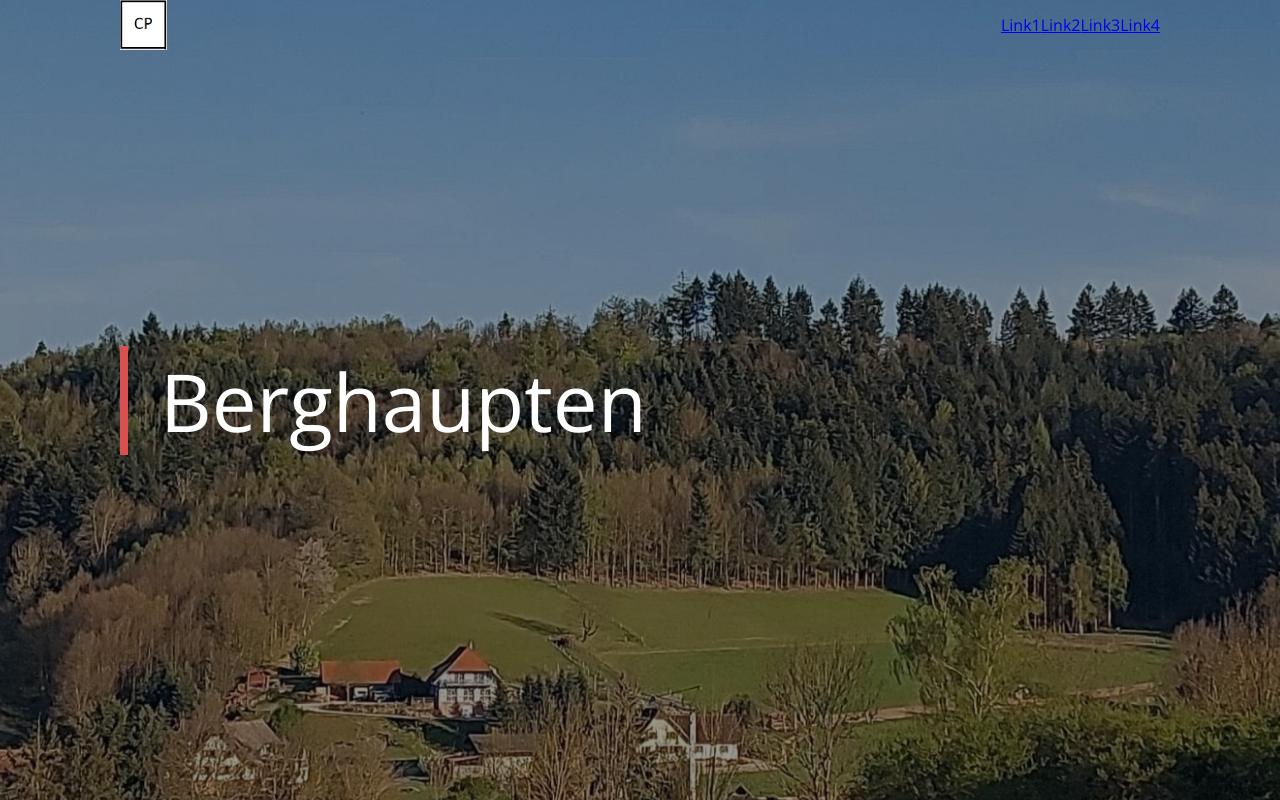
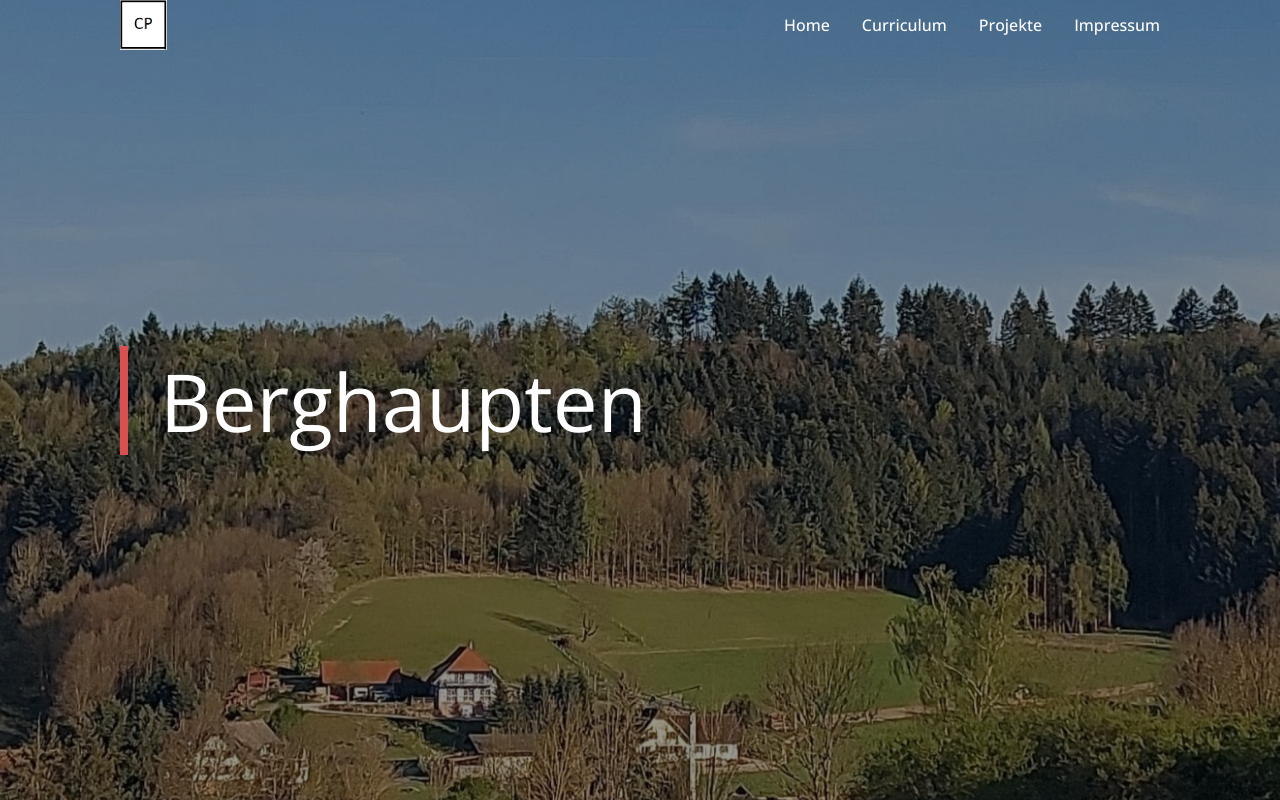
Before and after one commit to ChristianPfaff/myfirstangular, an Angular app: page / in a window 1280 px wide. Built offline with nearby package versions, Linux system fonts and the light colour scheme.

Commit message:
reworked

```diff
--- a/src/app/menu/menu.component.html
+++ b/src/app/menu/menu.component.html
@@ -1,10 +1,18 @@
 <header>
+
+
+
+
+
+
+
+
   <img src="assets/img/cp_lgo.png" alt="">
 
   <div>
-    <a href="#">Link1</a>
-    <a href="#">Link2</a>
-    <a href="#">Link3</a>
-    <a href="#">Link4</a>
+    <a href="#">Home</a>
+    <a href="#">Curriculum</a>
+    <a href="#">Projekte</a>
+    <a href="#">Impressum</a>
   </div>
 </header>
--- a/src/app/menu/menu.component.scss
+++ b/src/app/menu/menu.component.scss
@@ -11,6 +11,18 @@ header{
   align-items: center;
   justify-content: space-between;
 
+  a {
+    color: white;
+    text-decoration: none;
+    margin-left: 32px;
+    font-weight: 500;
+
+    &:hover{
+      color: rgba(255,255,255,0.8)
+    }
+
+  }
+
   img{
     height: 50px;
   }
```
